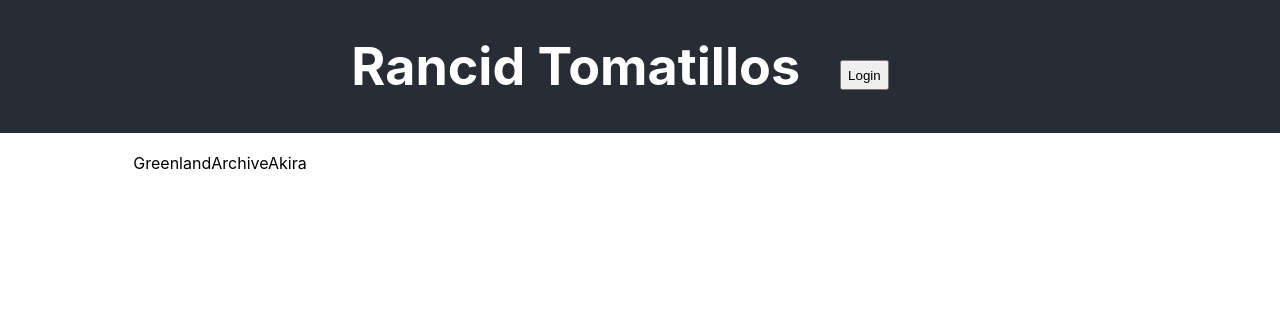
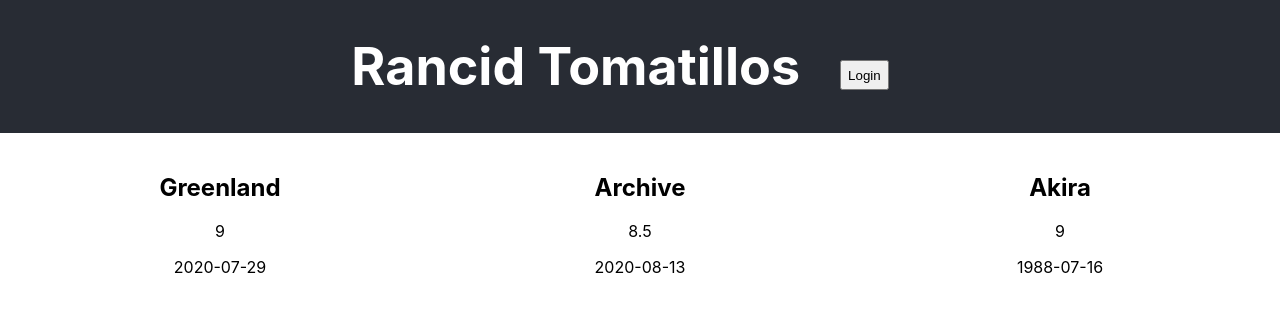
Before and after one commit to carlymclift/RancidTomatillos, a React (Create React App) app: page / in a window 1280 px wide. Shown: the top 312 px of the page. Built offline with nearby package versions, Linux system fonts and the light colour scheme.

Commit message:
Mock data in App class and display movies to grid

```diff
--- a/src/MovieCard.js
+++ b/src/MovieCard.js
@@ -0,0 +1,13 @@
+import React from 'react'
+
+const MovieCard = ( {id, title, poster_path, backdrop_path, average_rating, release_date} ) => {
+    return (
+        <div className="Movie-card">
+            <h2>{title}</h2>
+            <p>{average_rating}</p>
+            <p>{release_date}</p>
+        </div>
+    )
+}
+
+export default MovieCard
--- a/src/MovieContainer.js
+++ b/src/MovieContainer.js
@@ -1,13 +1,14 @@
 import React from 'react'
 import './MovieContainer.css'
+import MovieCard from './MovieCard'
 
 const MovieContainer = ( {movies} ) => {
-    const movieTitles = movies.map(movie => {
-        return movie.title
+    const movieCards = movies.map(movie => {
+        return (<MovieCard {...movie}/>)
     })
     return (
         <div className="Movie-container">
-            {movieTitles}
+            {movieCards}
         </div>
     )
 }
```
